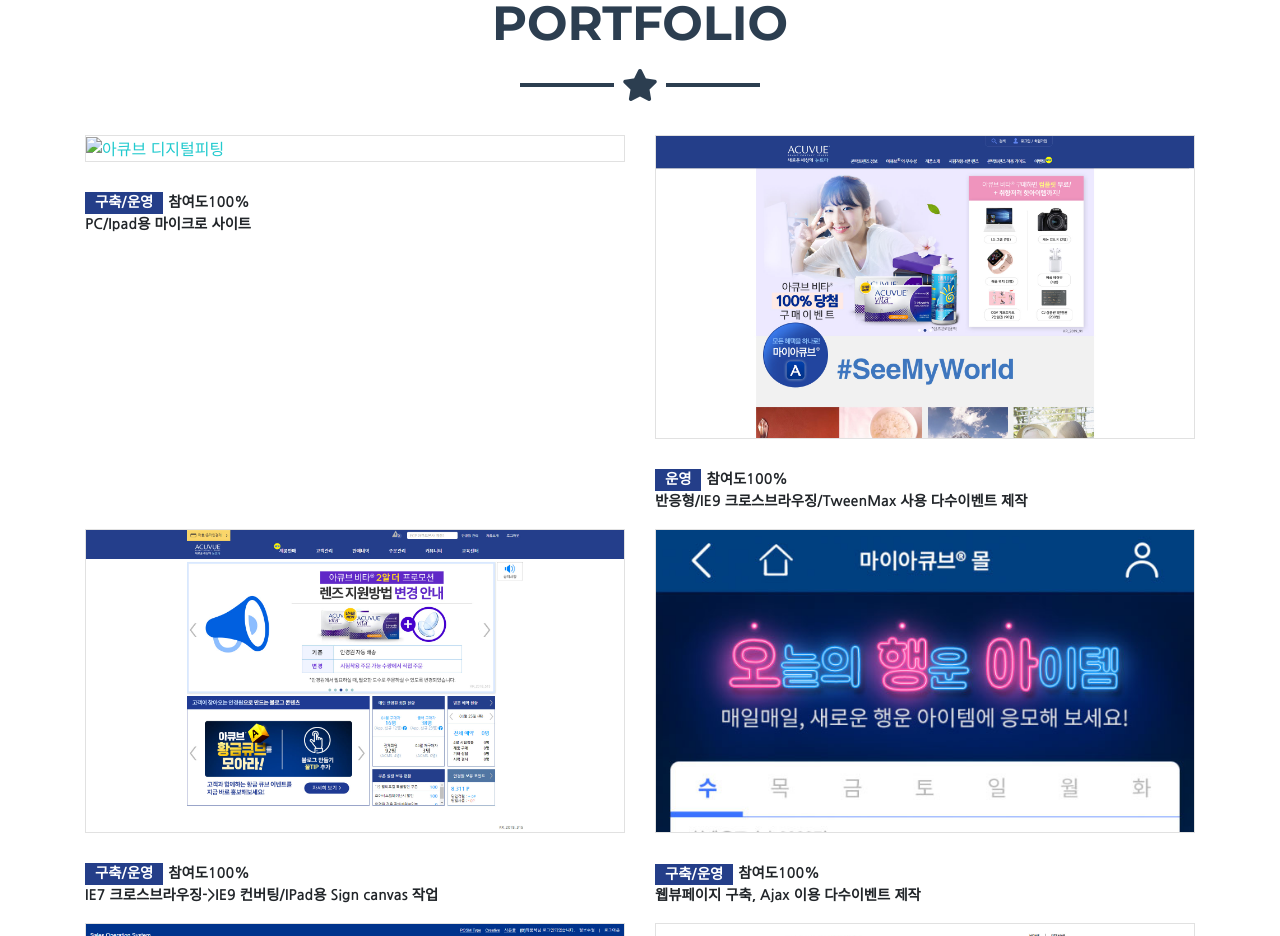
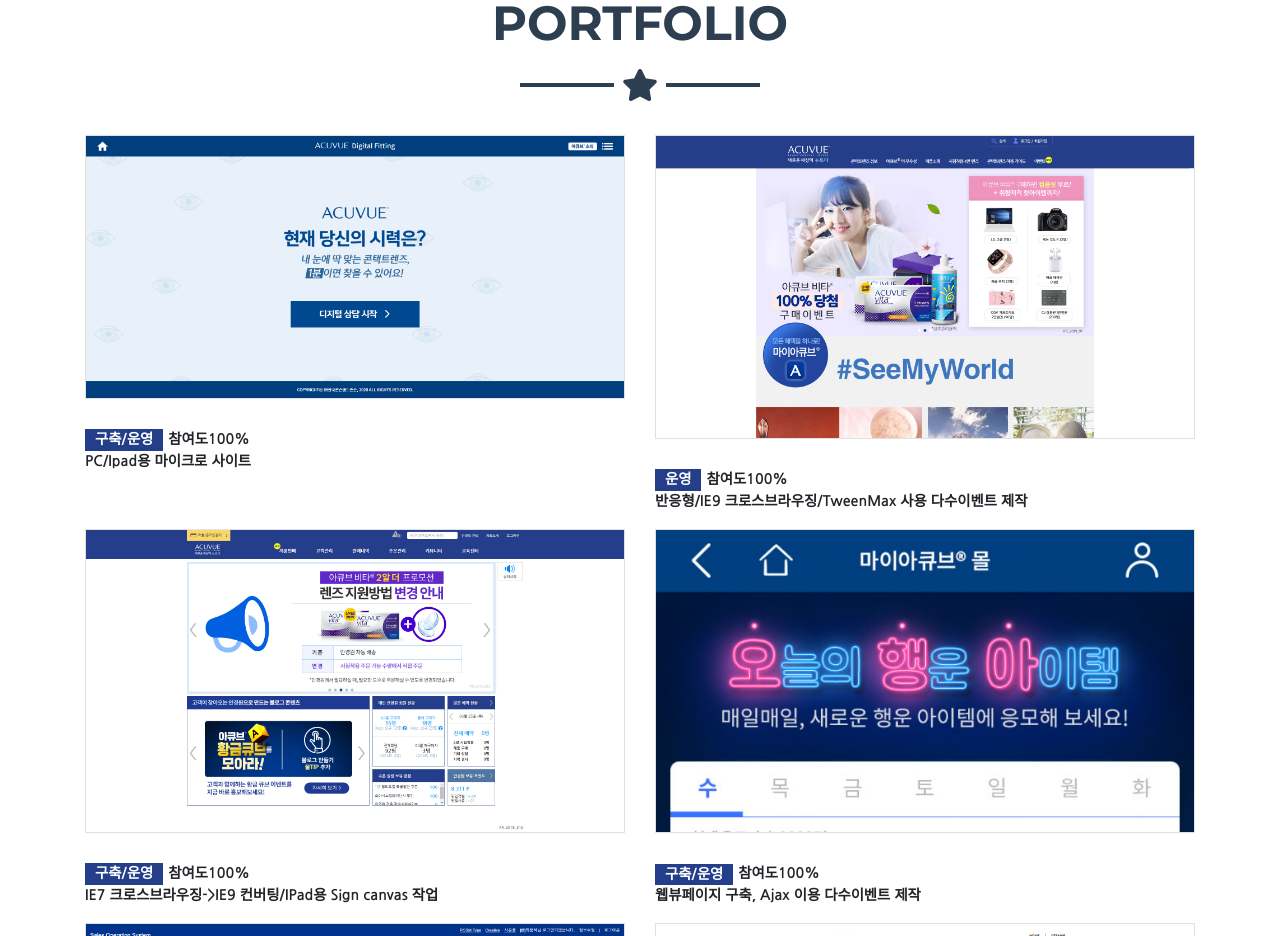
Before and after one commit to webflower/portfolio, a plain HTML site: page index.html in a window 1280 px wide. Shown: the part 955-1891 px from the top of the page. Drawn offline with nearby package versions, Linux system fonts and the light colour scheme.

Commit message:
Update index.html

```diff
--- a/index.html
+++ b/index.html
@@ -105,7 +105,7 @@
                 <i class="fas fa-search-plus fa-3x"></i>
               </div>
             </div>
-            <img class="img-fluid" src="img/portfolio/thumb/digitalfitting.jpg.jpg" alt="아큐브 디지털피팅">
+            <img class="img-fluid" src="img/portfolio/thumb/digitalfitting.jpg" alt="아큐브 디지털피팅">
           </a>
           <p class="portfolio-des">
             <span>구축/운영</span>참여도100% <br>
```
